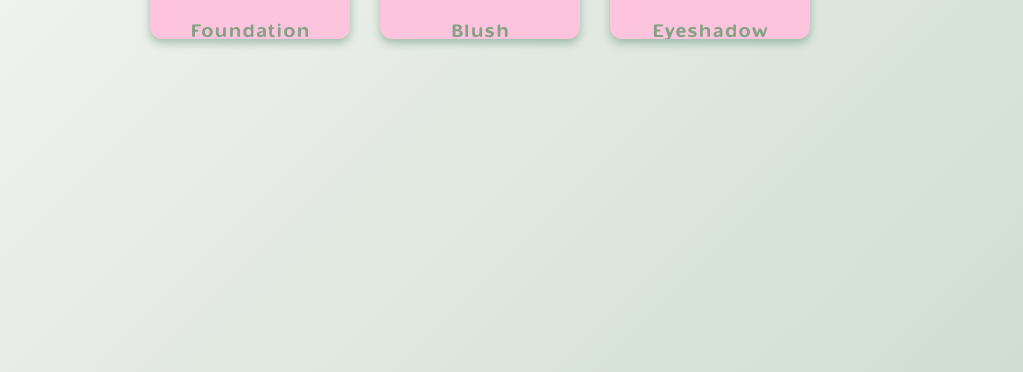
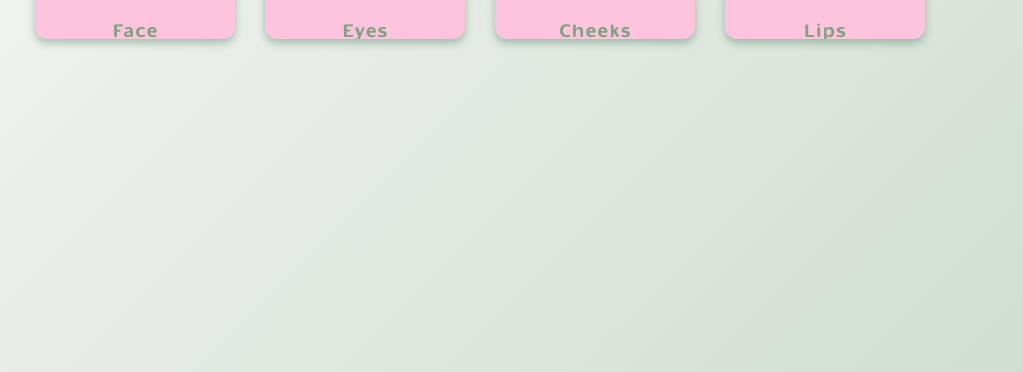
Before and after one commit to lulesna/inci-preferences, a Django app: page /categories/makeup in a window 1280 px wide. Shown: the part 438-810 px from the top of the page, without its empty margins (160-1183 px from the left). Run offline with Django 5.2, Linux system fonts and the light colour scheme.

Commit message:
dodanie plików podkategorii

```diff
--- a/config/views.py
+++ b/config/views.py
@@ -8,13 +8,13 @@ def categories(request):
     return render(request, 'categories.html')
 
 def skincare(request):
-    return render(request, 'skincare.html')
+    return render(request, 'categories/skincare.html')
 
 def makeup(request):
-    return render(request, 'makeup.html')
+    return render(request, 'categories/makeup.html')
 
 def bodycare(request):
-    return render(request, 'bodycare.html')
+    return render(request, 'categories/bodycare.html')
 
 def add_cosmetic(request):
     return render(request, 'addcosmetic.html')
--- a/templates/makeup.html
+++ b/templates/categories/makeup.html
@@ -13,19 +13,25 @@
 
         <div class="categories-container">
             <a href="#" class="category-card">
-                <img src="{% static 'images/makeup/makeup1.jpg' %}" alt="Foundation">
-                <p>Foundation</p>
+                <img src="{% static 'images/makeup/face.jpg' %}" alt="Face">
+                <p>Face</p>
             </a>
 
             <a href="#" class="category-card">
-                <img src="{% static 'images/makeup/makeup2.jpg' %}" alt="Blush">
-                <p>Blush</p>
+                <img src="{% static 'images/makeup/eyes.jpg' %}" alt="Eyes">
+                <p>Eyes</p>
             </a>
 
             <a href="#" class="category-card">
-                <img src="{% static 'images/makeup/makeup3.jpg' %}" alt="Eyeshadow">
-                <p>Eyeshadow</p>
+                <img src="{% static 'images/makeup/cheeks.jpg' %}" alt="Cheeks">
+                <p>Cheeks</p>
             </a>
+
+            <a href="#" class="category-card">
+                <img src="{% static 'images/makeup/lips.jpg' %}" alt="Lips">
+                <p>Lips</p>
+            </a>
+
         </div>
     </section>
 {% endblock %}
```
Also changed, not shown: templates/categories/bodycare.html (renamed from templates/bodycare.html, +8 -6 lines), templates/categories/skincare.html (added, +57 -0 lines), templates/skincare.html (deleted, +0 -31 lines).
